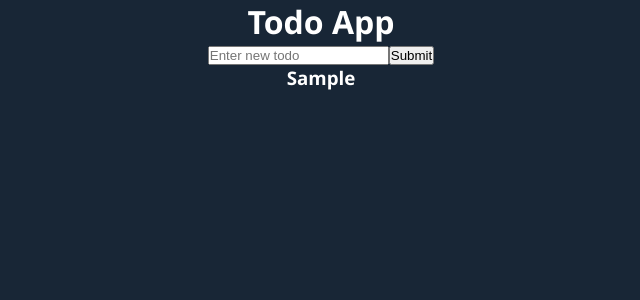
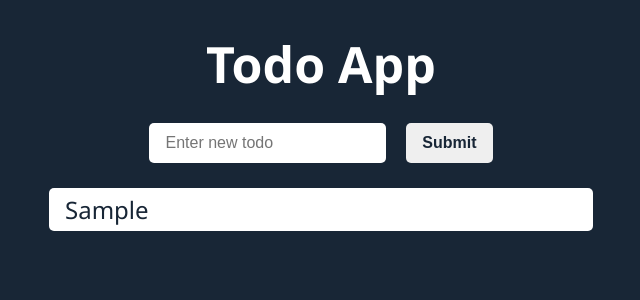
Before and after one commit to alpetrushkin/todo-app-v1, a React (Create React App) app: page / in a window 1280 px wide. Both pictures are taken after typing "Sample" into the empty fields and a click on the button "Submit". Shown: the top 300 px of the page, without its empty margins (319-959 px from the left). Built offline with nearby package versions, Linux system fonts and the light colour scheme.

Commit message:
добавление стилей Css module

```diff
--- a/src/App.css
+++ b/src/App.css
@@ -1,3 +1,8 @@
 .App {
    text-align: center;
 }
+
+h1 {
+   margin-top: 30px;
+   font-size: 50px;
+}
--- a/src/App.js
+++ b/src/App.js
@@ -1,7 +1,7 @@
-import './App.css';
+import {useState} from "react";
 import TodoForm from "./components/Todos/TodoForm";
 import TodoList from "./components/Todos/TodoList";
-import {useState} from "react";
+import './App.css';
 
 function App() {
     const [todos, setTodos] = useState([])
@@ -15,7 +15,6 @@ function App() {
             <h1>Todo App</h1>
             <TodoForm addTodo={addTodoHandler}/>
             <TodoList todos={todos}/>
-
         </div>
     );
 }
--- a/src/components/Todos/Todo.js
+++ b/src/components/Todos/Todo.js
@@ -1,7 +1,12 @@
 import React from 'react';
+import s from './Todo.module.css';
 
 const Todo = ({ todo }) => {
-    return <h3>{todo}</h3>
+    return (
+        <div className={s.todoBox}>
+            <h3>{todo}</h3>
+        </div>
+    )
 };
 
 export default Todo;
--- a/src/components/Todos/Todo.module.css
+++ b/src/components/Todos/Todo.module.css
@@ -0,0 +1,14 @@
+.todoBox {
+    max-width: 40%;
+    margin: 10px auto;
+    background-color: #fff;
+    border-radius: 5px;
+    text-align: left;
+    padding: 5px 16px;
+}
+
+.todoBox h3 {
+    font-size: 24px;
+    font-weight: 500;
+    color: #182636;
+}
--- a/src/components/Todos/TodoForm.js
+++ b/src/components/Todos/TodoForm.js
@@ -1,5 +1,5 @@
 import React, {useState} from 'react';
-
+import s from './TodoForm.module.css';
 
 const TodoForm = ({addTodo}) => {
     const [text, setText] = useState('')
@@ -11,10 +11,16 @@ const TodoForm = ({addTodo}) => {
     }
 
     return (
-        <form onSubmit={onSubmitHandler}>
-            <input placeholder="Enter new todo" value={text} onChange={(event) => setText(event.currentTarget.value)}/>
-            <button>Submit</button>
-        </form>
+        <div className={s.todoFormBox}>
+            <form onSubmit={onSubmitHandler}>
+                <input
+                    placeholder="Enter new todo"
+                    value={text}
+                    onChange={(event) => setText(event.currentTarget.value)}
+                />
+                <button>Submit</button>
+            </form>
+        </div>
     );
 };
 
--- a/src/components/Todos/TodoForm.module.css
+++ b/src/components/Todos/TodoForm.module.css
@@ -0,0 +1,29 @@
+.todoFormBox {
+    margin-top: 25px;
+}
+
+.todoFormBox input, button {
+    height: 40px;
+    border-radius: 5px;
+    border: 0;
+}
+
+.todoFormBox input {
+    margin-right: 20px;
+    width: 16%;
+    padding: 0 16px;
+    font-size: 16px;
+    color: #223d5b;
+}
+
+.todoFormBox button {
+    padding: 0 16px;
+    font-weight: 700;
+    font-size: 16px;
+    color: #182636;
+    cursor: pointer;
+}
+.todoFormBox button:hover {
+    background-color: coral;
+    transition: background-color 0.3s ease-in-out;
+}
--- a/src/components/Todos/TodoList.js
+++ b/src/components/Todos/TodoList.js
@@ -1,8 +1,14 @@
 import React from 'react';
 import Todo from "./Todo";
+import s from './TodoList.module.css';
 
 const TodoList = ({ todos }) => {
-    return todos.map((todo, index) => <Todo key={index} todo={todo}/>)
+    return (
+        <div className={s.todoListBox}>
+            {todos.map((todo, index) => <Todo key={index} todo={todo}/>)}
+        </div>
+
+    )
 };
 
 export default TodoList;
--- a/src/components/Todos/TodoList.module.css
+++ b/src/components/Todos/TodoList.module.css
@@ -0,0 +1,3 @@
+.todoListBox {
+    margin-top: 25px;
+}
```
